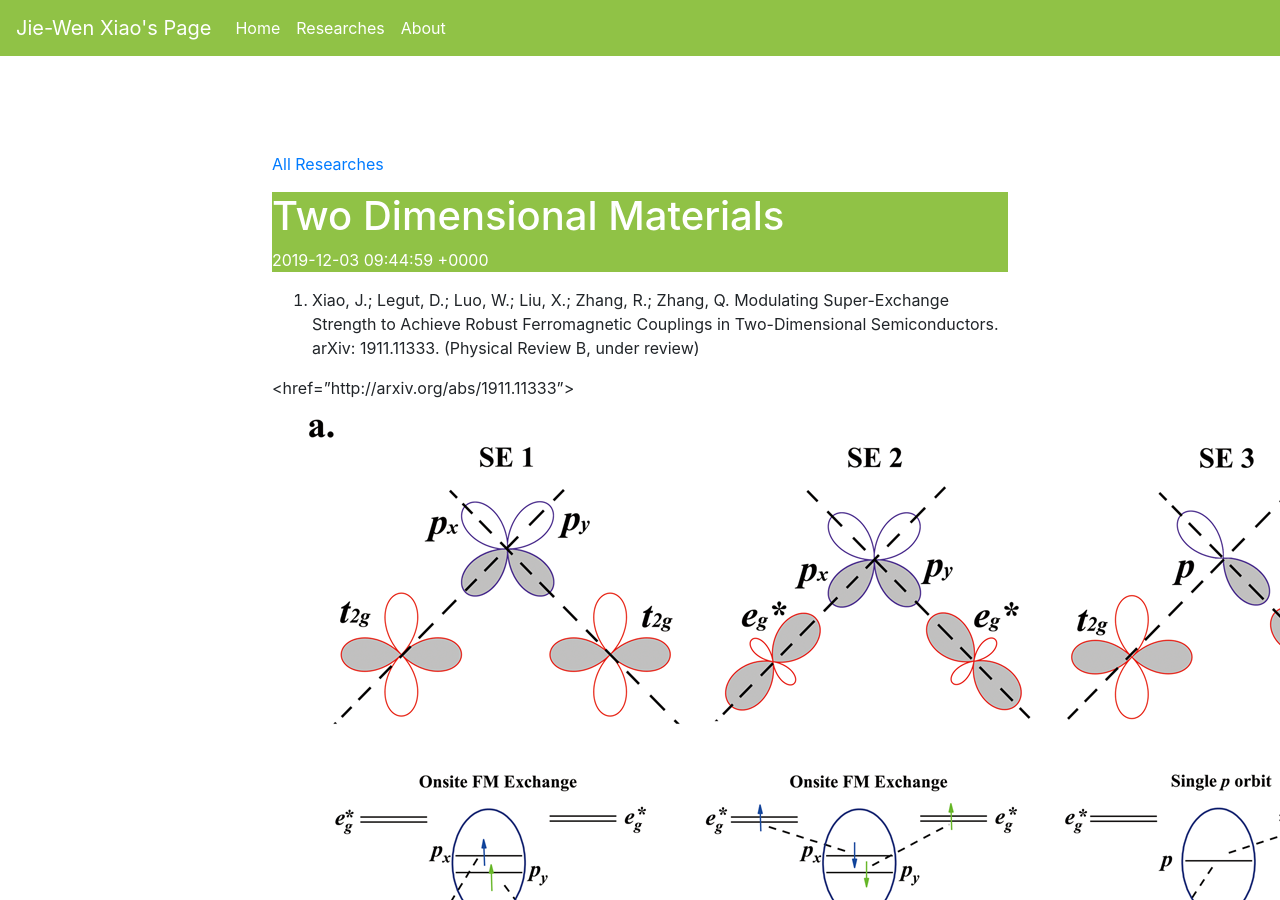
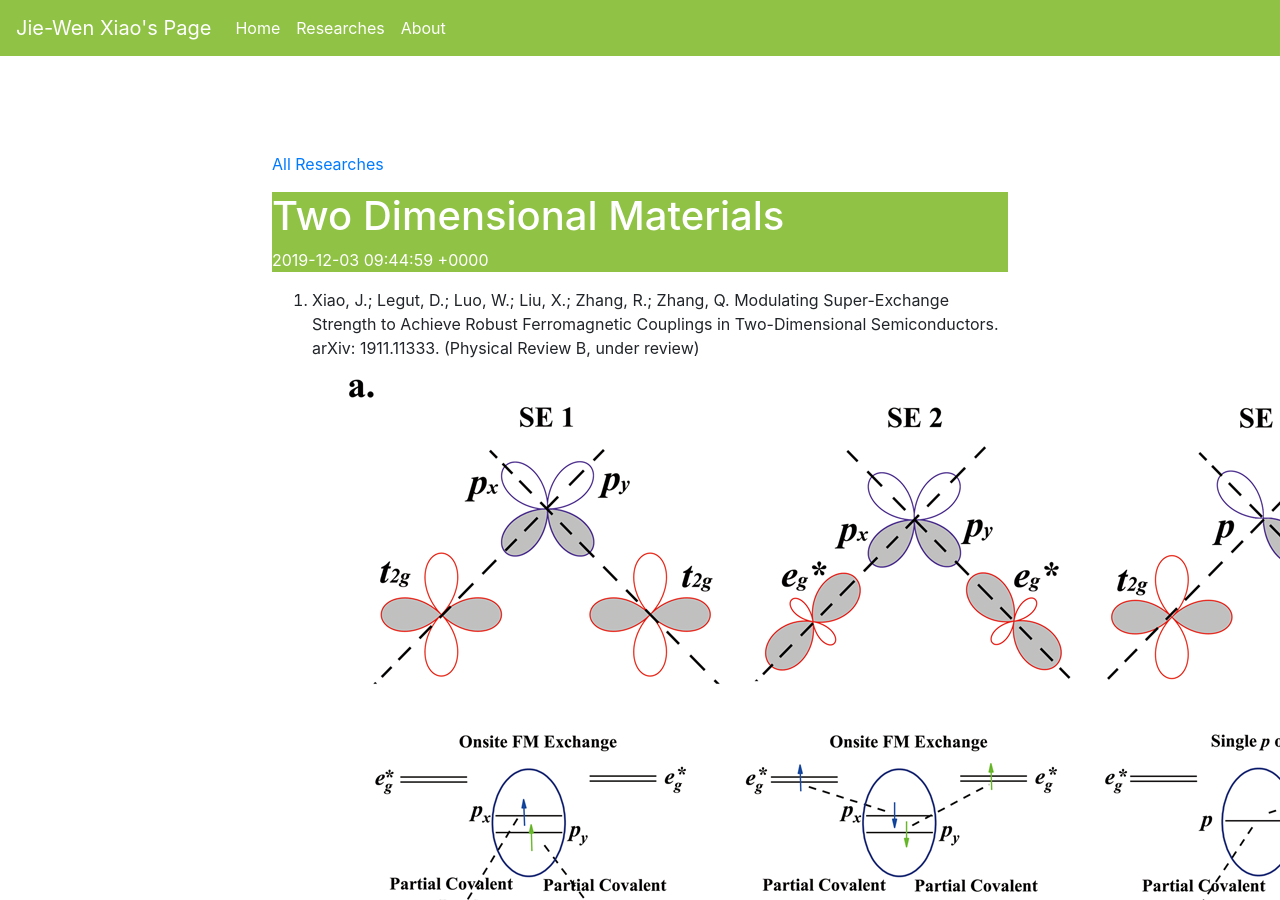
Before and after one commit to Jiewen-X/Jiewen-X.github.io, a Jekyll site: the page built from _posts/2019-12-03-my-first-publication.md, in a window 1280 px wide and 900 px high. Built offline with Jekyll 4.4.1, drawn with Linux system fonts in a browser that asks for light colours; part of the change alters nothing that is shown.

Commit message:
Update 2019-12-03-my-first-publication.md

```diff
--- a/_posts/2019-12-03-my-first-publication.md
+++ b/_posts/2019-12-03-my-first-publication.md
@@ -6,7 +6,7 @@ categories: publications and researches
 ---
 
 1. Xiao, J.; Legut, D.; Luo, W.; Liu, X.; Zhang, R.; Zhang, Q. Modulating Super-Exchange Strength to Achieve Robust Ferromagnetic Couplings in Two-Dimensional Semiconductors. arXiv: 1911.11333. (Physical Review B, under review)
-<href="http://arxiv.org/abs/1911.11333">
+<a href="http://arxiv.org/abs/1911.11333" target="arXiv: 1911.11333">
 <img src="/assets/images/SE.png">
 2. Xiao, J.; Wang, Y.; Feng, X.; Legut, D.; Wang, T.; Fan, Y.; Su, T.; Gong, R.; Zhang, Q. Anisotropic Bi2O2Se(Te) Monolayer: Realizing Ultra-High Carrier Mobility and Giant Electric Polarization in Two-Dimension. arXiv: 1911.11327.
 3. Guo, H.; Xiao, J.; Qu, J.; Legut, D.; Zhang, Q. Odd-Even Layer Effect of Bismuth Oxychalcogenides Nanosurfaces: A First-Principles Study. J. Phys. Chem. C 2019, 123, 24024-24030.
```
